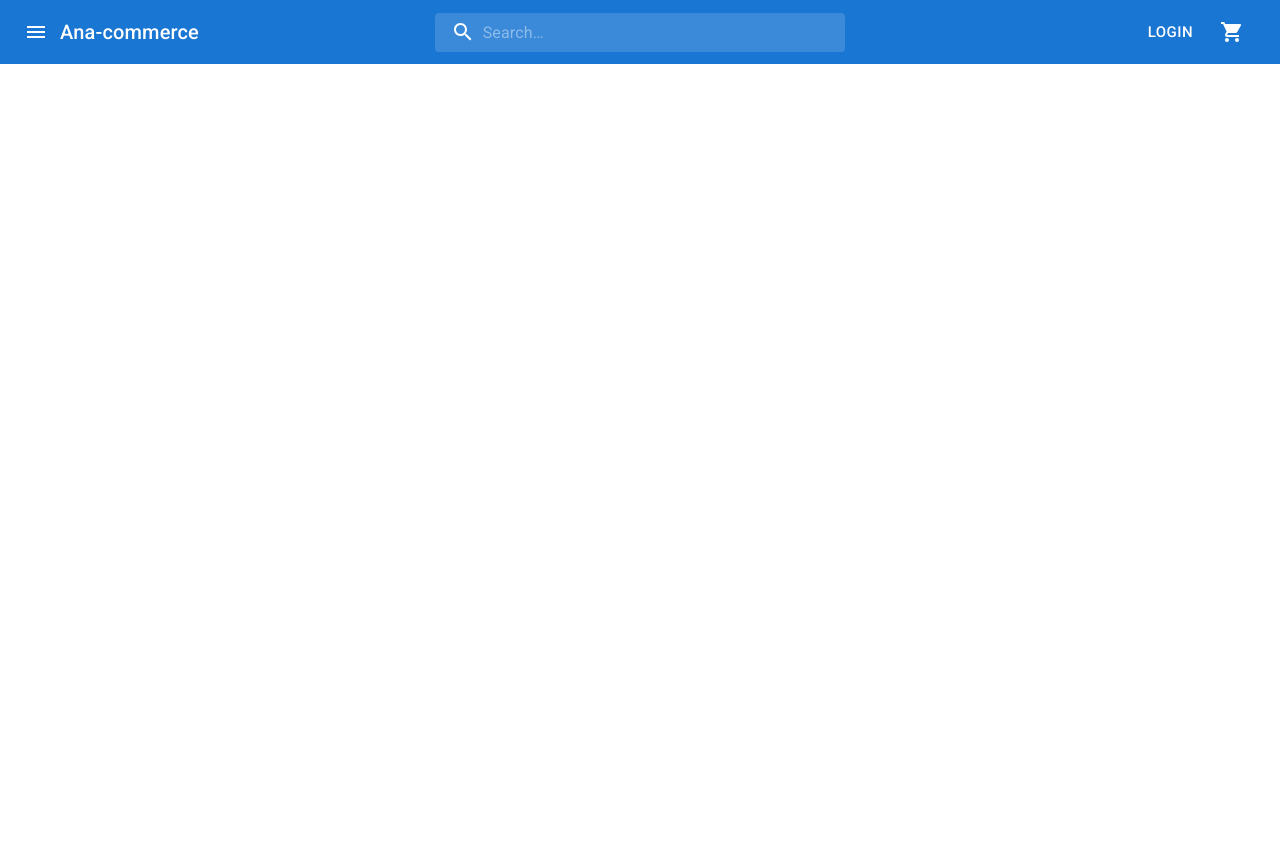
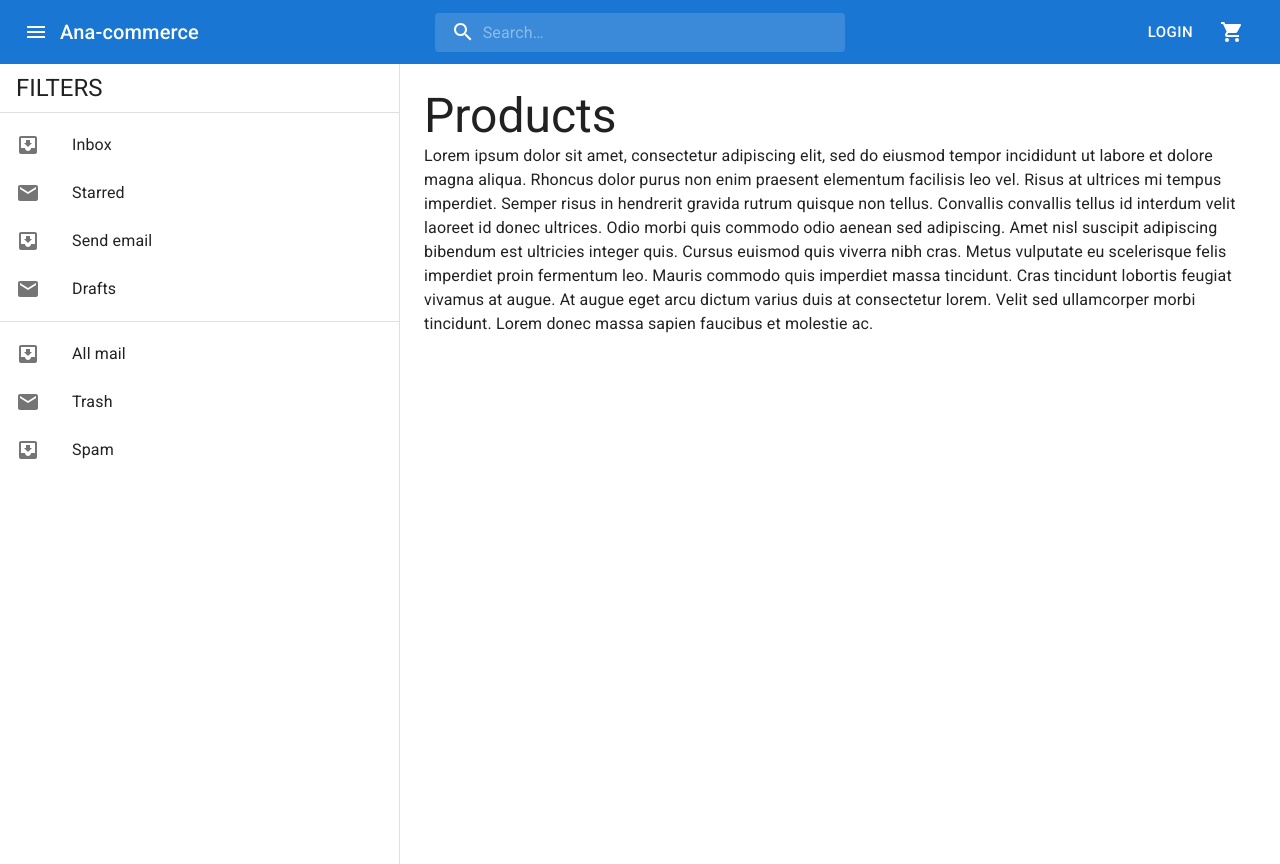
Before and after one commit to anttiromppanen/anacommerce-frontend, a React (Create React App) app: page /1/1 in a window 1280 px wide. Before the commit this address had no page. Before the commit the page ends 800 px from the top, so only its background shows below. Built offline with nearby package versions, Linux system fonts and the light colour scheme.

Commit message:
products page skeleton done

```diff
--- a/src/App.js
+++ b/src/App.js
@@ -5,8 +5,7 @@ import { Container, CssBaseline } from '@mui/material';
 import { register } from 'swiper/element/bundle';
 
 import { Navbar } from './components';
-import Home from './pages';
-import Category from './pages/Category/Category';
+import { Home, Category, ProductListing } from './pages';
 
 register();
 
@@ -18,6 +17,7 @@ function App() {
       <Routes>
         <Route path="/" element={<Home />} />
         <Route path="/:category" element={<Category />} />
+        <Route path="/:category/:subcategory" element={<ProductListing />} />
       </Routes>
     </Container>
   );
--- a/src/pages/Category/SubcategoryGrid.js
+++ b/src/pages/Category/SubcategoryGrid.js
@@ -15,6 +15,7 @@ import {
   useTheme,
 } from '@mui/material';
 import ArrowForwardIosIcon from '@mui/icons-material/ArrowForwardIos';
+import { Link, useLocation } from 'react-router-dom';
 
 const StyledCardMedia = styled(CardMedia)(({ theme }) => ({
   height: 150,
@@ -52,6 +53,7 @@ const StyledCardContainer = styled(Box)(({ theme }) => ({
 function SubcategoryGrid({ isLoading, data }) {
   const theme = useTheme();
   const mobileViewIsActive = useMediaQuery(theme.breakpoints.only('xs'));
+  const { pathname } = useLocation();
 
   if (isLoading) return <Typography>Loading...</Typography>;
 
@@ -67,7 +69,10 @@ function SubcategoryGrid({ isLoading, data }) {
         lg={2}
         key={subcategory.subcategoryName}
       >
-        <StyledCardContainer>
+        <StyledCardContainer
+          component={Link}
+          to={`${pathname}/${subcategory.subcategoryName.toLowerCase()}`}
+        >
           <Card
             sx={{ width: mobileViewIsActive ? '100%' : 150 }}
             elevation={0}
--- /dev/null
+++ b/src/pages/ProductListing/ProductListing.js
@@ -0,0 +1,14 @@
+import React from 'react';
+import { Box } from '@mui/material';
+
+import SideDrawer from './SideDrawer';
+
+function ProductListing() {
+  return (
+    <Box>
+      <SideDrawer />
+    </Box>
+  );
+}
+
+export default ProductListing;
--- /dev/null
+++ b/src/pages/ProductListing/SideDrawer.js
@@ -0,0 +1,120 @@
+import * as React from 'react';
+import Box from '@mui/material/Box';
+import CssBaseline from '@mui/material/CssBaseline';
+import Divider from '@mui/material/Divider';
+import Drawer from '@mui/material/Drawer';
+import InboxIcon from '@mui/icons-material/MoveToInbox';
+import List from '@mui/material/List';
+import ListItem from '@mui/material/ListItem';
+import ListItemButton from '@mui/material/ListItemButton';
+import ListItemIcon from '@mui/material/ListItemIcon';
+import ListItemText from '@mui/material/ListItemText';
+import MailIcon from '@mui/icons-material/Mail';
+import Typography from '@mui/material/Typography';
+
+const drawerWidth = 400;
+
+function SideDrawer() {
+  const [mobileOpen, setMobileOpen] = React.useState(false);
+
+  const handleDrawerToggle = () => {
+    setMobileOpen(!mobileOpen);
+  };
+
+  const drawer = (
+    <div>
+      <Typography variant="h5" my={1} ml={2}>FILTERS</Typography>
+      <Divider />
+      <List>
+        {['Inbox', 'Starred', 'Send email', 'Drafts'].map((text, index) => (
+          <ListItem key={text} disablePadding>
+            <ListItemButton>
+              <ListItemIcon>
+                {index % 2 === 0 ? <InboxIcon /> : <MailIcon />}
+              </ListItemIcon>
+              <ListItemText primary={text} />
+            </ListItemButton>
+          </ListItem>
+        ))}
+      </List>
+      <Divider />
+      <List>
+        {['All mail', 'Trash', 'Spam'].map((text, index) => (
+          <ListItem key={text} disablePadding>
+            <ListItemButton>
+              <ListItemIcon>
+                {index % 2 === 0 ? <InboxIcon /> : <MailIcon />}
+              </ListItemIcon>
+              <ListItemText primary={text} />
+            </ListItemButton>
+          </ListItem>
+        ))}
+      </List>
+    </div>
+  );
+
+  const container = window !== undefined ? () => window.document.body : undefined;
+
+  return (
+    <Box sx={{ display: 'flex', height: '100vh' }}>
+      <CssBaseline />
+      <Box
+        component="nav"
+        sx={{ width: { sm: drawerWidth }, flexShrink: { sm: 0 } }}
+        aria-label="mailbox folders"
+      >
+        {/* The implementation can be swapped with js to avoid SEO duplication of links. */}
+        <Drawer
+          container={container}
+          variant="temporary"
+          open={mobileOpen}
+          onClose={handleDrawerToggle}
+          ModalProps={{
+            keepMounted: true, // Better open performance on mobile.
+          }}
+          sx={{
+            display: { xs: 'block', sm: 'none' },
+            '& .MuiDrawer-paper': { boxSizing: 'border-box', width: drawerWidth },
+          }}
+        >
+          {drawer}
+        </Drawer>
+        <Drawer
+          variant="permanent"
+          sx={{
+            display: { xs: 'none', sm: 'block' },
+            height: '100%',
+            '& .MuiDrawer-paper': {
+              boxSizing: 'border-box', width: drawerWidth, position: 'sticky',
+            },
+          }}
+          open
+        >
+          {drawer}
+        </Drawer>
+      </Box>
+      <Box
+        component="main"
+        sx={{ flexGrow: 1, p: 3, width: { sm: `calc(100% - ${drawerWidth}px)` } }}
+      >
+        <Typography variant="h3">Products</Typography>
+        <Typography paragraph>
+          Lorem ipsum dolor sit amet, consectetur adipiscing elit, sed do eiusmod
+          tempor incididunt ut labore et dolore magna aliqua. Rhoncus dolor purus non
+          enim praesent elementum facilisis leo vel. Risus at ultrices mi tempus
+          imperdiet. Semper risus in hendrerit gravida rutrum quisque non tellus.
+          Convallis convallis tellus id interdum velit laoreet id donec ultrices.
+          Odio morbi quis commodo odio aenean sed adipiscing. Amet nisl suscipit
+          adipiscing bibendum est ultricies integer quis. Cursus euismod quis viverra
+          nibh cras. Metus vulputate eu scelerisque felis imperdiet proin fermentum
+          leo. Mauris commodo quis imperdiet massa tincidunt. Cras tincidunt lobortis
+          feugiat vivamus at augue. At augue eget arcu dictum varius duis at
+          consectetur lorem. Velit sed ullamcorper morbi tincidunt. Lorem donec massa
+          sapien faucibus et molestie ac.
+        </Typography>
+      </Box>
+    </Box>
+  );
+}
+
+export default SideDrawer;
--- a/src/pages/index.js
+++ b/src/pages/index.js
@@ -1,3 +1,3 @@
-import Home from './Home/Home';
-
-export default Home;
+export { default as Category } from './Category/Category';
+export { default as Home } from './Home/Home';
+export { default as ProductListing } from './ProductListing/ProductListing';
```
